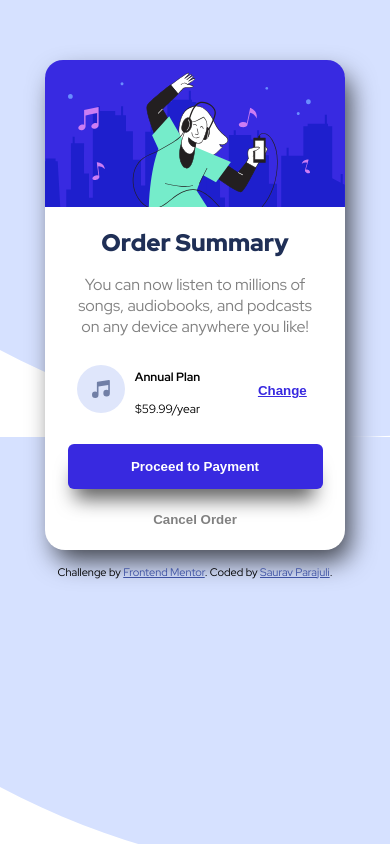
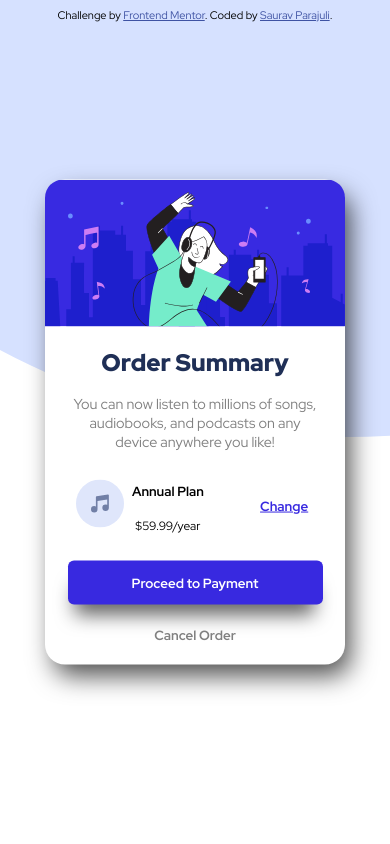
Before and after one commit to sauravparajuli/streaming-service-payment, a plain HTML site: page index.html in a window 390 px wide. Drawn offline with Linux system fonts and the light colour scheme.

Commit message:
Fixed the bg view

```diff
--- a/styles.css
+++ b/styles.css
@@ -3,6 +3,9 @@
 body{
     font-family: 'Red Hat Display', sans-serif;
     background-image: url('images/pattern-background-desktop.svg');
+    background-repeat: no-repeat;
+    background-attachment: fixed;
+    background-position: top left;
     font-size: 14px;
 }
 
@@ -11,7 +14,10 @@ body{
     text-align: center;
     width: 350px;
     margin: auto;
-    margin-top: 50px;
+    position: absolute;
+    top: 50%;
+    left: 50%;
+    transform: translate(-50%, -50%);
     background: white;
     box-shadow: 7px 13px 26px -2px rgba(0,0,0,0.7);
     -webkit-box-shadow: 7px 13px 26px -2px rgba(0,0,0,0.7);
@@ -51,6 +57,11 @@ body{
     padding-right: 42px;
 }
 
+button{
+    font-family: 'Red Hat Display', sans-serif;
+
+}
+
 .change-btn{
     margin: auto;
 }
@@ -79,7 +90,7 @@ body{
     border-radius: 6px;
     cursor: pointer;
     border: none;
-    font-weight: 800;
+    font-weight: 600;
     box-shadow: -1px 18px 19px -8px rgba(0,0,0,0.63);
     -webkit-box-shadow: -1px 18px 19px -8px rgba(0,0,0,0.63);
     -moz-box-shadow: -1px 18px 19px -8px rgba(0,0,0,0.63);
@@ -100,14 +111,12 @@ body{
     padding: 10px 15px;
 
     background: none;
-    font-weight: 800;
+    font-weight: 600;
 
 
 }
 
-.attribution{
-    margin-top: 15px;
-}
+
 
 @media (max-width: 575px) {
 
@@ -122,7 +131,18 @@ body{
         text-align: center;
         width: 300px;
         margin: auto;
-        margin-top: 60px;
+        position: absolute;
+        top: 50%;
+        left: 50%;
+        transform: translate(-50%, -50%);
+    }
+
+    .description p{
+        font-size: 1.2em;
+    }
+
+    .plan-inner h4{
+        font-size: 1.1em;
     }
 
     .detail{
@@ -130,10 +150,10 @@ body{
     }
 
     .first-btn {
-        padding: 15px 15px;
+        padding: 13px 15px;
     }
     .second-btn{
-        padding: 15px 15px;
+        padding: 13px 15px;
     }
 
 
```
